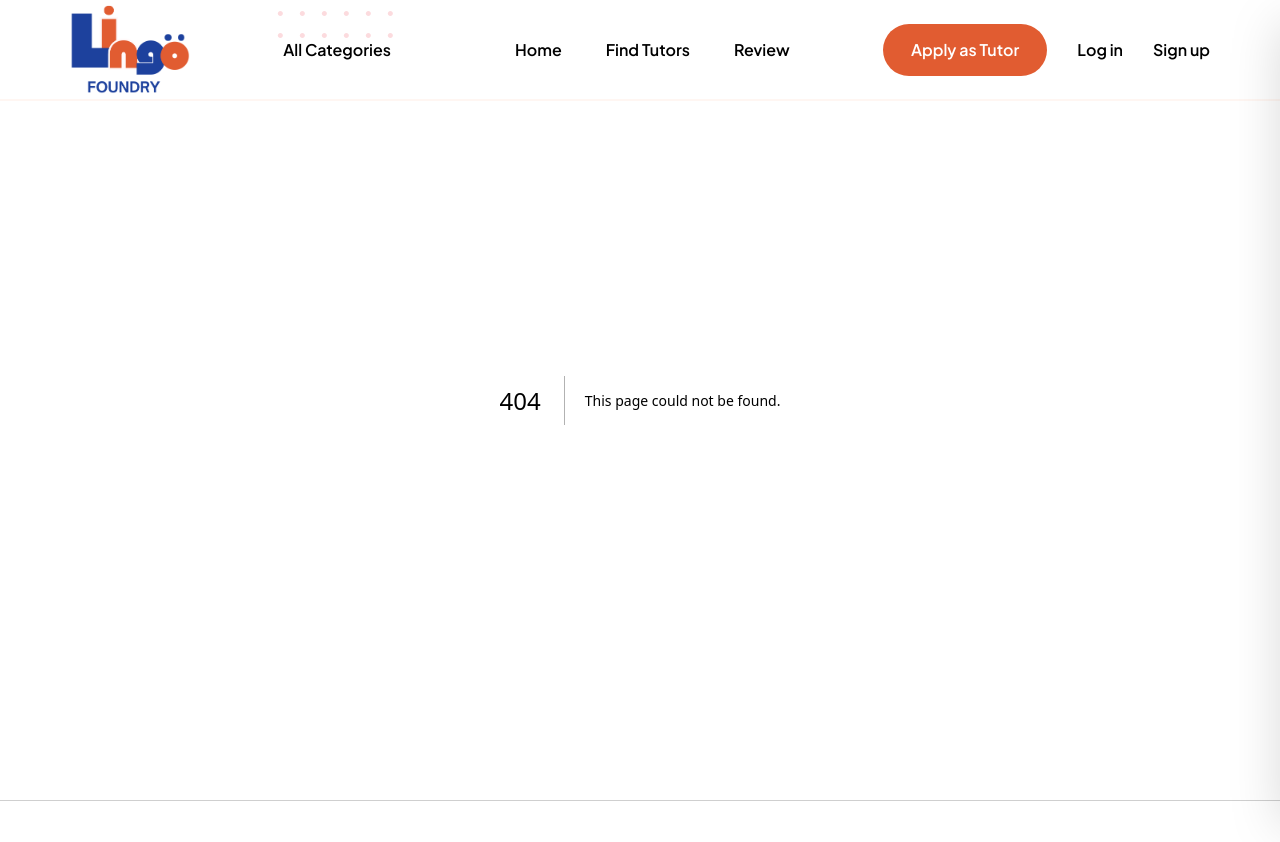
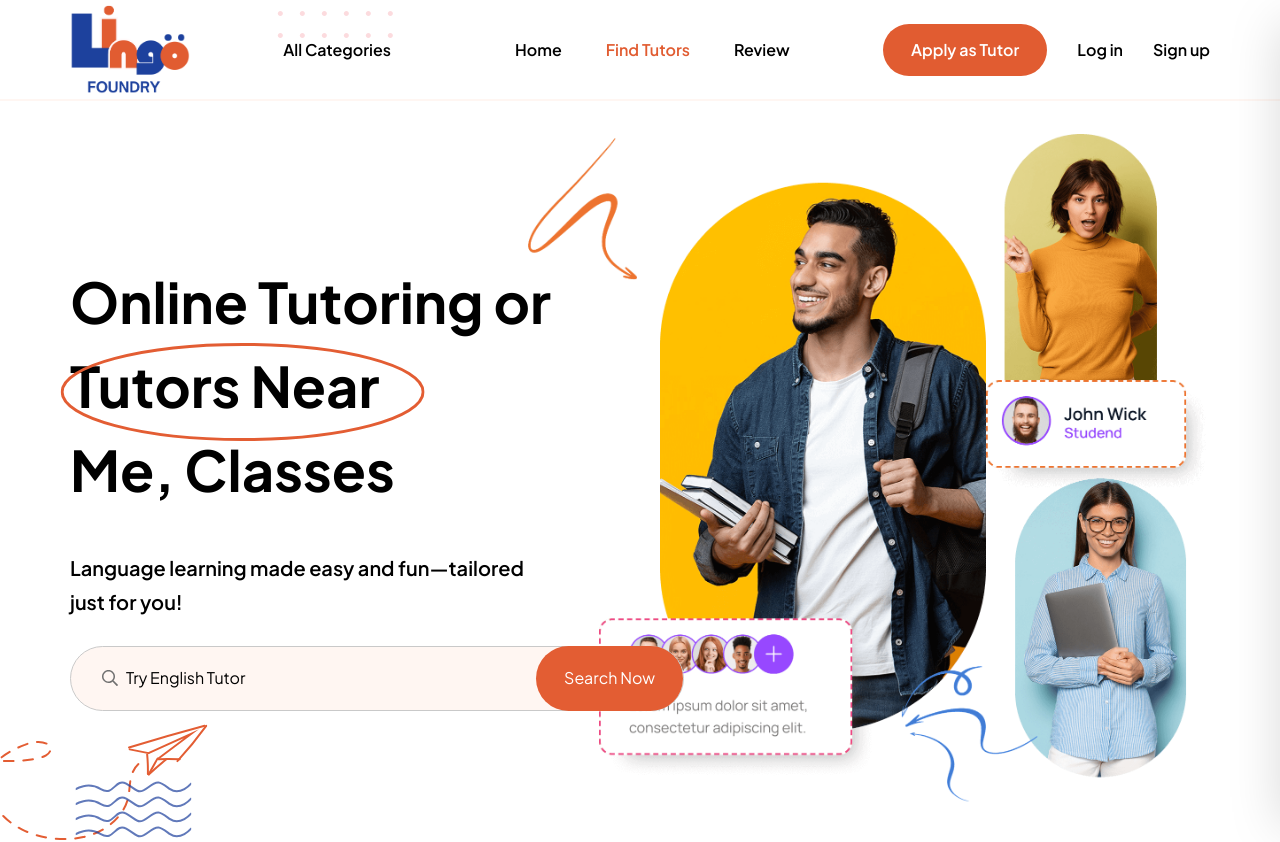
Before and after one commit to AhliKode-com/lingo-foundry-web, a Next.js app: page /find-tutor in a window 1280 px wide. Before the commit this address had no page. Shown: the top 842 px of the page. Built offline with nearby package versions, Linux system fonts and the light colour scheme.

Commit message:
hero find tutor done UI

```diff
--- /dev/null
+++ b/app/find-tutor/page.js
@@ -0,0 +1,26 @@
+/*
+ * @Author: danteclericuzio
+ * @Date: 2025-03-13 13:04:54
+ * @Last Modified by: danteclericuzio
+ * @Last Modified time: 2025-03-13 13:06:10
+ */
+
+import Carousel from '@/components/organisms/carousel';
+import HeroTutor from '@/components/organisms/hero-find-tutor';
+
+export default function Hero() {
+    return (
+        <div>
+            {/* hero */}
+            <div className="lingo-container flex h-full pt-[70px] sm:pt-[103.61px]">
+                <HeroTutor/>
+            </div>
+
+            {/* carousel */}
+            <div className="lingo-container pt-[220px] flex flex-col">
+                <span className="text-[#E35D33] font-bold text-[16px] sm:text-[18px] border-b-[1px] border-[#E35D33] mb-[23px] w-fit animation-effect">Our Language Tutors</span>
+                <Carousel/>
+            </div>
+        </div>
+    )
+}
--- a/app/page.js
+++ b/app/page.js
@@ -2,11 +2,11 @@
  * @Author: danteclericuzio
  * @Date: 2025-03-13 00:13:22
  * @Last Modified by: danteclericuzio
- * @Last Modified time: 2025-03-13 01:53:49
+ * @Last Modified time: 2025-03-13 13:05:29
  */
 
 import Carousel from '@/components/organisms/carousel';
-import Hero from '@/components/molecules/hero';
+import HeroHome from '@/components/organisms/hero-home';
 
 
 export default function Home() {
@@ -15,7 +15,7 @@ export default function Home() {
 
       {/* hero */}
       <div className="lingo-container flex h-full pt-[70px] sm:pt-[103.61px]">
-        <Hero/>
+        <HeroHome/>
       </div>
 
       {/* carousel */}
--- /dev/null
+++ b/components/organisms/hero-find-tutor.js
@@ -0,0 +1,66 @@
+/*
+ * @Author: danteclericuzio
+ * @Date: 2025-03-13 11:10:53
+ * @Last Modified by: danteclericuzio
+ * @Last Modified time: 2025-03-13 12:59:43
+ */
+
+
+export default function Hero() {
+    return (
+        <div className="relative w-full flex flex-col">
+            <img
+                src="./assets/dot-plane.svg"
+                alt="Hero plane"
+                className="
+                    animation-effect
+                    absolute
+                    -left-[15px] md:-left-[45px] lg:-left-[80px] xl:-left-[140px]
+                    -bottom-[100px] md:-bottom-[130px]
+                    w-[150px] lg:w-[200px] xl:w-[278px]"
+            />
+          <img src="./assets/hero-tutor.png" alt="Hero swirl" className="hidden min-[900px]:block absolute top-[30px] right-0 md:w-[400px] lg:w-[550px] xl:w-[689px] max-w-none animation-effect"/>
+          <img src="./assets/hero-decoration.png" alt="Hero swirl update" className="min-[900px]:hidden absolute w-[150px] right-[28px] top-[50px] animation-effect"/>
+          <h1 className="
+                z-10
+                font-bold
+                text-[32px] lg:text-[40px] xl:text-[56px]
+                lg:leading-[60px] xl:leading-[84px]
+                md:w-[520px] mt-[155px]
+                animation-effect">
+            Online Tutoring or
+            <span className="relative flex">
+              <img
+                src="./assets/circle.svg"
+                alt="Circle"
+                className="
+                absolute
+                w-[205px] lg:w-[250px] xl:w-[365px]
+                top-[0px]
+                left-[-10px]
+                animation-effect"/>
+              Tutors Near
+            </span>
+            Me, Classes
+          </h1>
+          <h1 className="
+          z-30
+            animation-effect
+            font-semibold
+            text-[14px] md:text-[16px] lg:text-[20px]
+            leading-[34px]
+            md:w-[480px]
+            mt-[20px] md:mt-[40px] mb-[27px]">Language learning made easy and fun—tailored just for you!</h1>
+          <div className="z-50 relative items-center flex md:w-[550px] lg:w-[614px] bg-[#FF723A10] rounded-[40px] border-[1px] border-[#C9C9C9] px-[31px] h-[50px] lg:h-[65px] animation-effect">
+            <img src="./assets/check.svg" alt="Search" className="mr-[8px]"/>
+            <span className="animation-effect text-[14px] md:text-[16px]">Try English Tutor</span>
+            <button className="hidden md:block absolute right-0 bg-[#E35D33] px-[28px] h-[50px] lg:h-[65px] animation-effect rounded-[40px] text-white">
+                Search Now
+            </button>
+          </div>
+          <button className="mt-[10px] block md:hidden bg-[#E35D33] px-[28px] h-[50px] lg:h-[65px] animation-effect rounded-[40px] text-white">
+                Search Now
+            </button>
+        </div>
+    )
+}
--- a/constants/en.js
+++ b/constants/en.js
@@ -2,7 +2,7 @@
  * @Author: danteclericuzio
  * @Date: 2025-03-11 13:47:53
  * @Last Modified by: danteclericuzio
- * @Last Modified time: 2025-03-11 17:56:08
+ * @Last Modified time: 2025-03-13 13:04:46
  */
 
 export const NavbarData = {
@@ -16,7 +16,7 @@ export const NavbarData = {
             title: 'Home'
         },
         {
-            href: '/findTutors',
+            href: '/find-tutor',
             title: 'Find Tutors'
         },
         {
```
Also changed, not shown: components/organisms/hero-home.js (line endings or trailing spaces), public/assets/hero-tutor.png (added).
